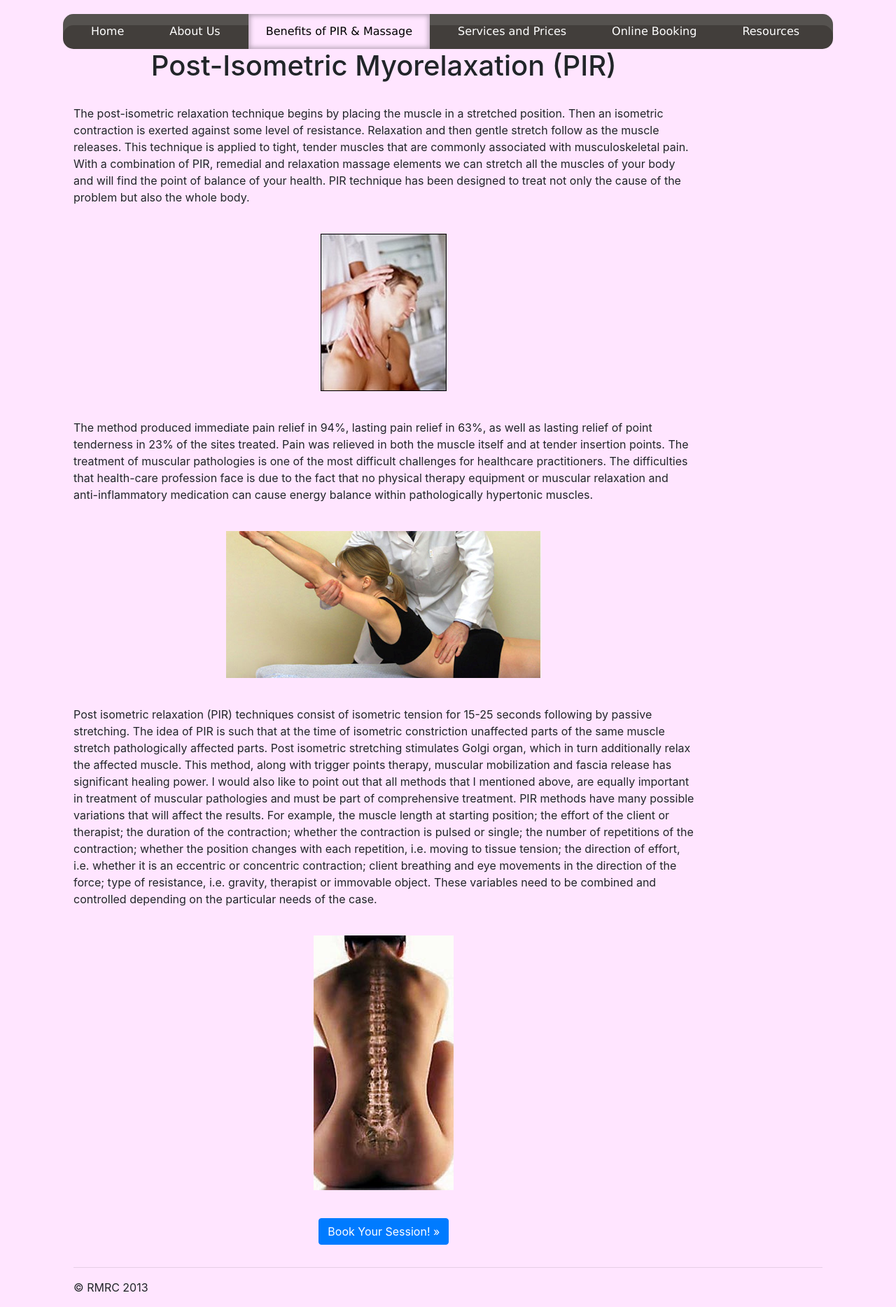
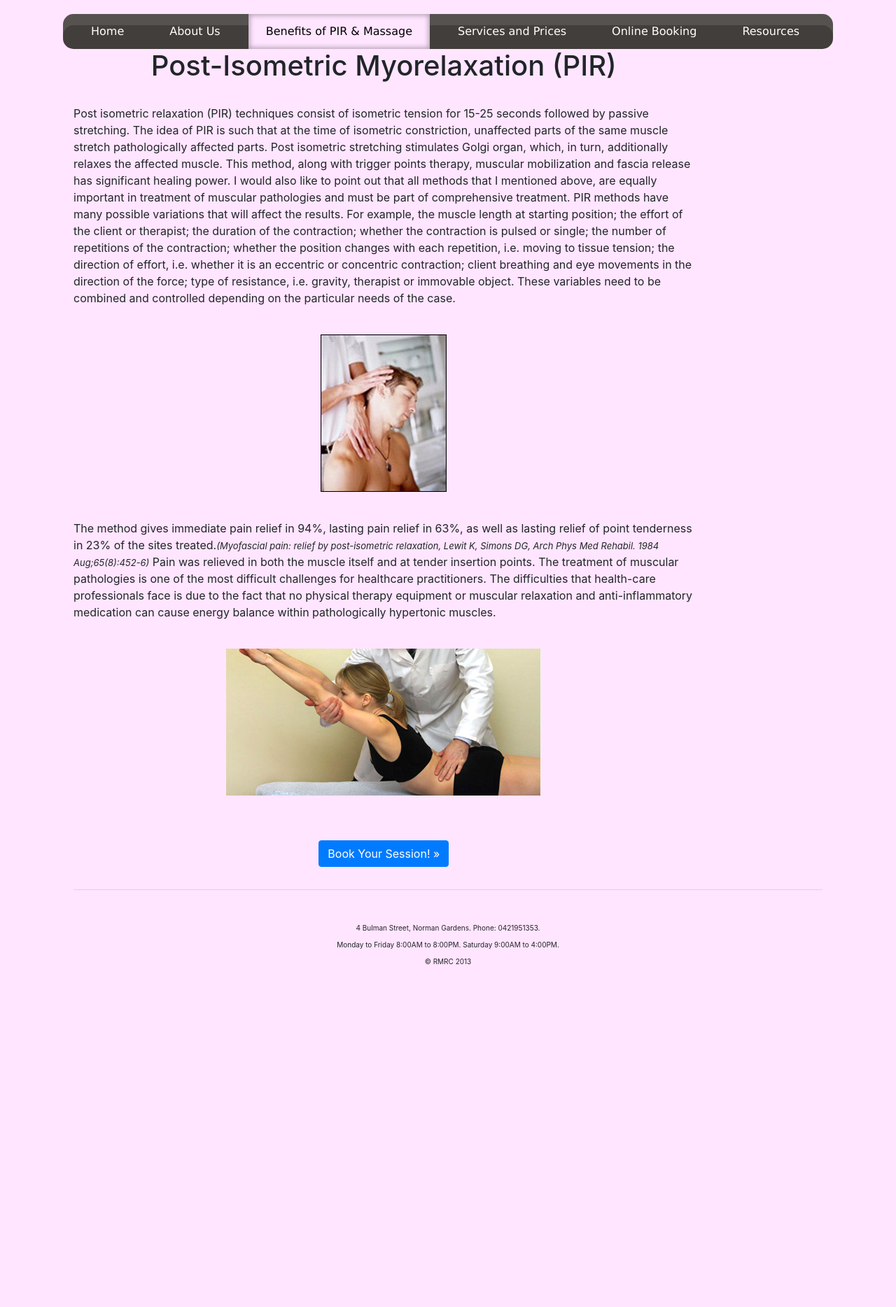
Before and after one commit to nickpunch/rmrc7, a PHP site: page /benefits.html in a window 1280 px wide. Shown: the part 378-2246 px from the top of the page at 70% size. After the commit the page ends 1756 px from the top, so only its background shows below. Run offline with PHP 8.4, Linux system fonts and the light colour scheme; some libraries are stand-ins or nearby versions.

Commit message:
Changes for site pages

```diff
--- a/benefits.html
+++ b/benefits.html
@@ -78,26 +78,9 @@
         <div class="col-lg-10">
             <h1 align="center">Post-Isometric Myorelaxation (PIR)</h1>
 			</br>
-            <p><font size="3">The post-isometric relaxation technique begins by placing the muscle in a stretched position.
-			Then an isometric contraction is exerted against some level of resistance. Relaxation and then gentle stretch follow as
-			the muscle releases. This technique is applied to tight, tender muscles that are commonly associated with musculoskeletal
-			pain. With a combination of PIR, remedial and relaxation massage elements we can stretch all the muscles of your body and
-			will find the point of balance of your health. PIR technique has been designed to treat not only the cause of the problem
-			but also the whole body.</font></p>
-			</br>
-			<p align="center"><img src="./img/41520.jpg" alt='image'></p>
-			</br>
-			<p><font size="3">The method produced immediate pain relief in 94%, lasting pain relief in 63%, as well as lasting relief
-			of point tenderness in 23% of the sites treated. Pain was relieved in both the muscle itself and at tender insertion points.
-			The treatment of muscular pathologies is one of the most difficult challenges for healthcare practitioners. The difficulties
-			that health-care profession face is due to the fact that no physical therapy equipment or muscular relaxation and anti-inflammatory
-			medication can cause energy balance within pathologically hypertonic muscles. </font></p>
-			</br>
-			<p align="center"><img src="./img/syp_pri_revmatizme_9851_102.jpg" alt='image'></p>
-			</br>
-			<p><font size='3'>Post isometric relaxation (PIR) techniques consist of isometric tension for 15-25 seconds following by
-			passive stretching. The idea of PIR is such that at the time of isometric constriction unaffected parts of the same muscle
-			stretch pathologically affected parts. Post isometric stretching stimulates Golgi organ, which in turn additionally relax the
+            <p><font size='3'>Post isometric relaxation (PIR) techniques consist of isometric tension for 15-25 seconds followed by
+			passive stretching. The idea of PIR is such that at the time of isometric constriction, unaffected parts of the same muscle
+			stretch pathologically affected parts. Post isometric stretching stimulates Golgi organ, which, in turn, additionally relaxes the
 			affected muscle. This method, along with trigger points therapy, muscular mobilization and fascia release has significant healing
 			power. I would also like to point out that all methods that I mentioned above, are equally important in treatment of muscular
 			pathologies and must be part of comprehensive treatment. PIR methods have many possible variations that will affect the results.
@@ -106,9 +89,19 @@
 			i.e. moving to tissue tension; the direction of effort, i.e. whether it is an eccentric or concentric contraction; client breathing and
 			eye movements in the direction of the force; type of resistance, i.e. gravity, therapist or immovable object. These variables need to be
 			combined and controlled depending on the particular needs of the case.</font></p>
+			</br>
+			<p align="center"><img src="./img/41520.jpg" alt='image'></p>
+			</br>
+			<p><font size="3">The method gives immediate pain relief in 94%, lasting pain relief in 63%, as well as lasting relief of point
+			tenderness in 23% of the sites treated.<font size="2"><i>(Myofascial pain: relief by post-isometric relaxation, Lewit K, Simons DG, Arch Phys Med
+			Rehabil. 1984 Aug;65(8):452-6)</i></font> Pain was relieved in both the muscle itself and at tender insertion points. The treatment of muscular
+			pathologies is one of the most difficult challenges for healthcare practitioners. The difficulties that health-care professionals face
+			is due to the fact that no physical therapy equipment or muscular relaxation and anti-inflammatory medication can cause energy
+			balance within pathologically hypertonic muscles. </font></p>
+			</br>
+			<p align="center"><img src="./img/syp_pri_revmatizme_9851_102.jpg" alt='image'></p>
+			</br>
 
-			</br>
-			<p align="center"><img src="./img/resim110870.jpg" alt='image'></p>
 			</br>
 			<p align="center"><a class="btn btn-primary" href="http://tompit.appointy.com">Book Your Session! &raquo;</a></p>
         </div>
@@ -117,9 +110,12 @@
 
     <hr>
 
+    </br>
     <footer>
-        <p>&copy; RMRC 2013</p>
-    </footer>
+        <p align="center"><font size="1">4 Bulman Street, Norman Gardens. Phone: 0421951353.</br>
+		Monday to Friday 8:00AM to 8:00PM. Saturday 9:00AM to 4:00PM.</br>
+		&copy; RMRC 2013</font></p>
+	</footer>
 </div> <!-- /container -->
 </div>
 
```
Also changed, not shown: about.html (+15 -7 lines), contact.html (+16 -8 lines), faq.html (+5 -2 lines), hot_deals.html (+9 -8 lines), index.php (+15 -9 lines), services.html (+10 -6 lines), why_remedial.html (+25 -19 lines).
